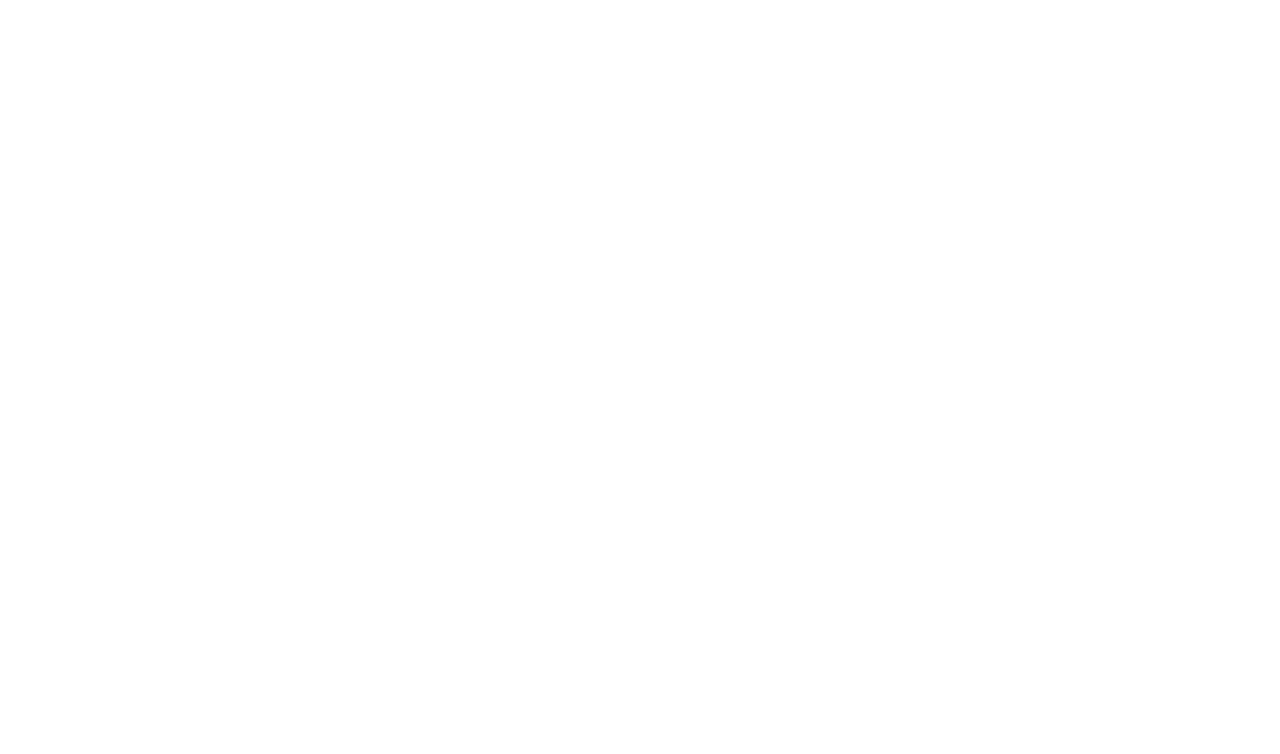
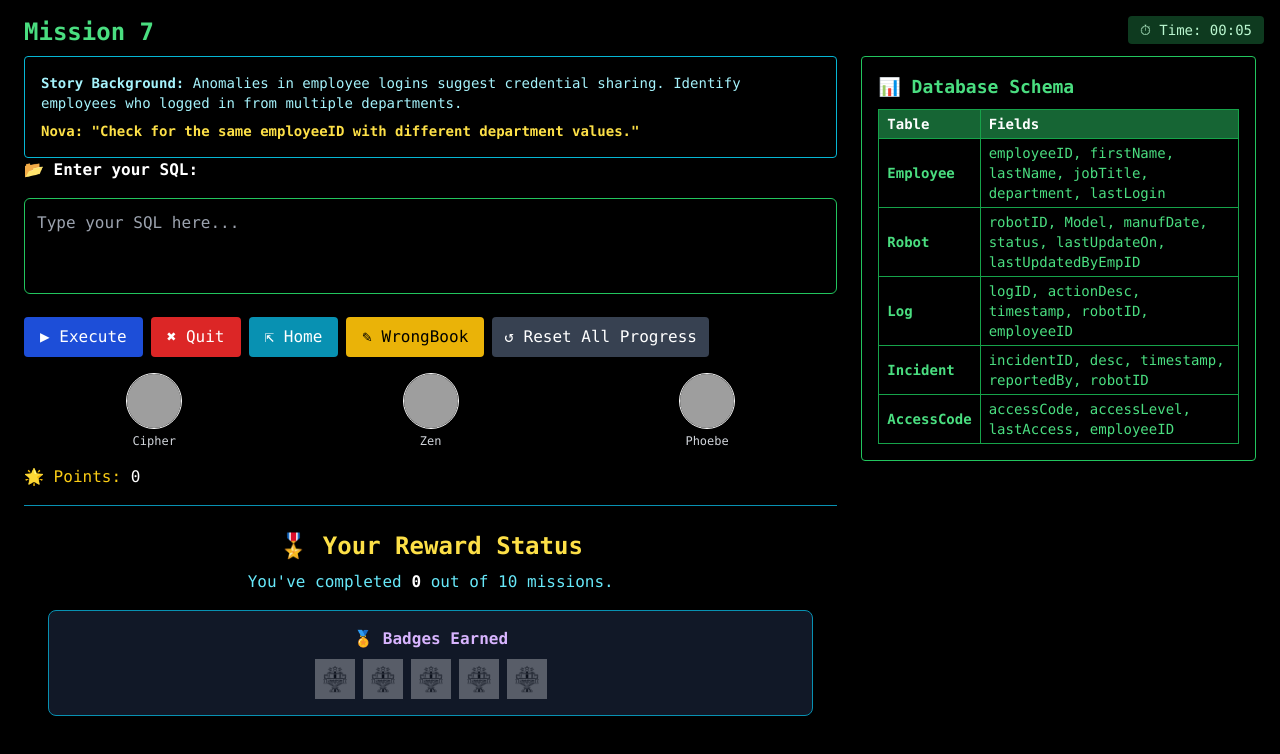
Before and after one commit to YangV0705/SEL, a React (Vite) app: page /mission7 in a window 1280 px wide. Before the commit this address had no page. Shown: the top 754 px of the page. Built offline with nearby package versions, Linux system fonts and the light colour scheme; grey boxes are pictures that could not be loaded.

Commit message:
feat: updated WrongBook and added Missions 7-10, finalized mission sequence

```diff
--- a/src/App.tsx
+++ b/src/App.tsx
@@ -8,6 +8,10 @@ import Mission3 from './pages/Mission3';
 import Mission4 from './pages/Mission4';
 import Mission5 from './pages/Mission5';
 import Mission6 from './pages/Mission6';
+import Mission7 from './pages/Mission7';
+import Mission8 from './pages/Mission8';
+import Mission9 from './pages/Mission9';
+import Mission10 from './pages/Mission10';
 import WrongBook from './pages/WrongBook';
 
 export default function App() {
@@ -22,6 +26,10 @@ export default function App() {
         <Route path="/mission4" element={<Mission4 />} />
         <Route path="/mission5" element={<Mission5 />} />
         <Route path="/mission6" element={<Mission6 />} />
+        <Route path="/mission7" element={<Mission7 />} />
+        <Route path="/mission8" element={<Mission8 />} />
+        <Route path="/mission9" element={<Mission9 />} />
+        <Route path="/mission10" element={<Mission10 />} />
         <Route path="/wrongbook" element={<WrongBook />} />
       </Routes>
     </Router>
--- a/src/components/MissionLayout.tsx
+++ b/src/components/MissionLayout.tsx
@@ -11,6 +11,7 @@ import {
   TextField,
   Button
 } from '@mui/material';
+import WrongBook from '../pages/WrongBook';
 
 interface Props {
   missionNumber: number;
@@ -215,6 +216,8 @@ export default function MissionLayout({
       missionNumber,
       userSQL,
       correctSQL,
+      story,
+      nova,
       userMood,
       timestamp: new Date().toISOString(),
     };
@@ -295,9 +298,10 @@ export default function MissionLayout({
             )}
             <button onClick={handleQuit} className="bg-red-600 hover:bg-red-700 text-white px-4 py-2 rounded shadow-md">✖ Quit</button>
             {showQuitConfirm && (
-              <button onClick={confirmQuit} className="bg-pink-600 hover:bg-pink-700 text-white px-4 py-2 rounded shadow-md">✅ Confirm Quit</button>
+              <button onClick={confirmQuit} className="bg-pink-600 hover:bg-pink-700 text-white px-4 py-2 rounded shadow-md">✓ Confirm Quit</button>
             )}
             <button onClick={() => navigate('/')} className="bg-cyan-600 hover:bg-cyan-700 text-white px-4 py-2 rounded shadow-md">⇱ Home</button>
+            <button onClick={() => navigate('/wrongbook')} className="bg-yellow-500 hover:bg-yellow-600 text-black px-4 py-2 rounded shadow-md">✎ WrongBook</button>
             <button onClick={() => { localStorage.clear(); window.location.reload(); }} className="bg-gray-700 text-white px-3 py-2 rounded">↺ Reset All Progress</button>
           </div>
 
--- /dev/null
+++ b/src/pages/Mission10.tsx
@@ -0,0 +1,18 @@
+import MissionLayout from '../components/MissionLayout';
+
+const Mission10 = () => (
+  <MissionLayout
+    missionNumber={10}
+    story="Final mission: Reveal the Hacker's backdoor path. Trace access codes that were used by employees already terminated."
+    nova='Nova: "Join AccessCode with Employee where jobTitle = Terminated."'
+    correctSQL="SELECT AccessCode.accessCode, Employee.employeeID FROM AccessCode JOIN Employee ON AccessCode.employeeID = Employee.employeeID WHERE Employee.jobTitle = 'Terminated';"
+    resultData={[
+      { accessCode: 'AC990', employeeID: 'E999' },
+    ]}
+    successText="<span class='text-blue-400'>Cipher:</span> Hacker's entry point identified. Mission complete!"
+    resultHeaders={['accessCode', 'employeeID']}
+    nextMissionRoute="/"
+  />
+);
+
+export default Mission10;
--- /dev/null
+++ b/src/pages/Mission7.tsx
@@ -0,0 +1,19 @@
+import MissionLayout from '../components/MissionLayout';
+
+const Mission7 = () => (
+  <MissionLayout
+    missionNumber={7}
+    story="Anomalies in employee logins suggest credential sharing. Identify employees who logged in from multiple departments."
+    nova='Nova: "Check for the same employeeID with different department values."'
+    correctSQL="SELECT employeeID, department FROM Employee GROUP BY employeeID, department HAVING COUNT(*) > 1;"
+    resultData={[
+      { employeeID: 'E401', department: 'R&D' },
+      { employeeID: 'E401', department: 'IT' },
+    ]}
+    successText="<span class='text-blue-400'>Cipher:</span> Multiple department access detected for same employee."
+    resultHeaders={['employeeID', 'department']}
+    nextMissionRoute="/mission8"
+  />
+);
+
+export default Mission7;
--- /dev/null
+++ b/src/pages/Mission8.tsx
@@ -0,0 +1,18 @@
+import MissionLayout from '../components/MissionLayout';
+
+const Mission8 = () => (
+  <MissionLayout
+    missionNumber={8}
+    story="Unusual patterns in robot model updates were flagged. Spot robots with outdated status but recent updates."
+    nova='Nova: "Find robots where status is Inactive but lastUpdateOn is recent (after 2024-01-01)."'
+    correctSQL="SELECT robotID, status, lastUpdateOn FROM Robot WHERE status = 'Inactive' AND lastUpdateOn > '2024-01-01';"
+    resultData={[
+      { robotID: 'RX782', status: 'Inactive', lastUpdateOn: '2024-05-22' },
+    ]}
+    successText="<span class='text-blue-400'>Cipher:</span> Anomaly found in update logs."
+    resultHeaders={['robotID', 'status', 'lastUpdateOn']}
+    nextMissionRoute="/mission9"
+  />
+);
+
+export default Mission8;
--- /dev/null
+++ b/src/pages/Mission9.tsx
@@ -0,0 +1,18 @@
+import MissionLayout from '../components/MissionLayout';
+
+const Mission9 = () => (
+  <MissionLayout
+    missionNumber={9}
+    story="Cross-checks reveal potential forged incident reports. Locate incidents reported by non-logged-in employees."
+    nova='Nova: "Match incident reportedBy with employees whose lastLogin is NULL."'
+    correctSQL="SELECT incidentID, reportedBy FROM Incident WHERE reportedBy IN (SELECT employeeID FROM Employee WHERE lastLogin IS NULL);"
+    resultData={[
+      { incidentID: 'INC0212', reportedBy: 'E789' },
+    ]}
+    successText="<span class='text-blue-400'>Cipher:</span> Fake report detected."
+    resultHeaders={['incidentID', 'reportedBy']}
+    nextMissionRoute="/mission10"
+  />
+);
+
+export default Mission9;
--- a/src/pages/WrongBook.tsx
+++ b/src/pages/WrongBook.tsx
@@ -3,7 +3,10 @@ import { useEffect, useState } from 'react';
 interface WrongEntry {
   missionNumber: number;
   userSQL: string;
-  mood?: string;
+  correctSQL: string;
+  story: string;
+  nova: string;
+  userMood?: string;
   timestamp: string;
 }
 
@@ -27,9 +30,16 @@ export default function WrongBook() {
           {entries.map((entry, idx) => (
             <li key={idx} className="border border-yellow-600 p-4 rounded bg-gray-900">
               <p><strong>Mission:</strong> {entry.missionNumber}</p>
-              <p><strong>SQL:</strong> <code className="text-cyan-400">{entry.userSQL}</code></p>
-              {entry.mood && <p><strong>Mood:</strong> {entry.mood}</p>}
-              <p className="text-xs text-gray-500"><strong>Saved on:</strong> {entry.timestamp}</p>
+              <p><strong>Story:</strong> {entry.story}</p>
+              <p><strong>Nova Prompt:</strong> {entry.nova}</p>
+              <p><strong>Your SQL:</strong> <code className="text-cyan-400">{entry.userSQL}</code></p>
+              <p><strong>Correct SQL:</strong> <code className="text-green-400">{entry.correctSQL}</code></p>
+              <p><strong>Your Mood:</strong> <span className="text-pink-400">{entry.userMood}</span></p>
+              {/* {entry.mood && (
+                <p><strong>Your Mood:</strong> <span className="text-pink-400">{entry.mood}</span></p>
+            )} */}
+
+              <p className="text-xs text-gray-500"><strong>Saved on:</strong> {new Date(entry.timestamp).toLocaleString()}</p>
             </li>
           ))}
         </ul>
```
